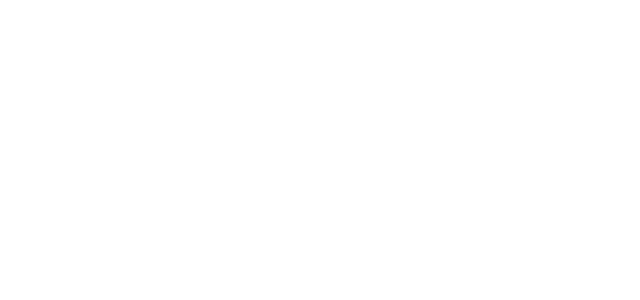
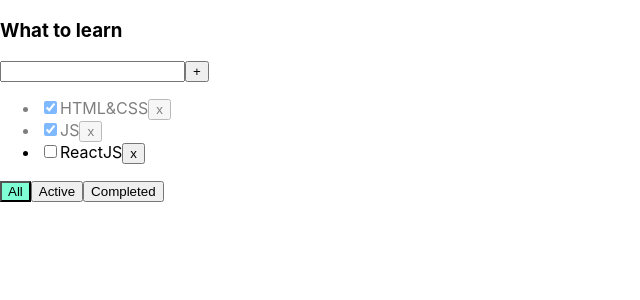
Before and after one commit to NadzeyaValatkevich/tasks, a React (Create React App) app: page / in a window 1280 px wide. Shown: the top 300 px of the page, without its empty margins (0-640 px from the left). Built offline with nearby package versions, Linux system fonts and the light colour scheme.

Commit message:
created todoList with tasks with hook useState

```diff
--- a/package.json
+++ b/package.json
@@ -10,6 +10,7 @@
     "@types/node": "^16.7.13",
     "@types/react": "^18.0.0",
     "@types/react-dom": "^18.0.0",
+    "@types/uuid": "^9.0.2",
     "react": "^18.2.0",
     "react-dom": "^18.2.0",
     "react-scripts": "5.0.1",
--- a/src/App.css
+++ b/src/App.css
@@ -1,38 +1,12 @@
-.App {
-  text-align: center;
+.error {
+    border: red 1px solid;
 }
-
-.App-logo {
-  height: 40vmin;
-  pointer-events: none;
+.error-message {
+    color: red;
 }
-
-@media (prefers-reduced-motion: no-preference) {
-  .App-logo {
-    animation: App-logo-spin infinite 20s linear;
-  }
+.active-filter {
+    background-color: aquamarine;
 }
-
-.App-header {
-  background-color: #282c34;
-  min-height: 100vh;
-  display: flex;
-  flex-direction: column;
-  align-items: center;
-  justify-content: center;
-  font-size: calc(10px + 2vmin);
-  color: white;
+.is-done {
+    opacity: 0.5;
 }
-
-.App-link {
-  color: #61dafb;
-}
-
-@keyframes App-logo-spin {
-  from {
-    transform: rotate(0deg);
-  }
-  to {
-    transform: rotate(360deg);
-  }
-}
--- a/src/App.tsx
+++ b/src/App.tsx
@@ -1,12 +1,68 @@
-import React from 'react';
+import React, {useState} from 'react';
 import './App.css';
+import {TodoList} from "./TodoList";
+import {v1} from "uuid";
 
-function App() {
-  return (
-    <div className="App">
+export type TaskType = {
+    id: string,
+    title: string,
+    isDone: boolean
+};
 
-    </div>
-  );
-}
+export type FilterValuesType = 'all' | 'active' | 'completed';
+
+const App = () => {
+
+    const [tasks, setTasks] = useState<TaskType[]>([
+            {id: v1(), title: 'HTML&CSS', isDone: true},
+            {id: v1(), title: 'JS', isDone: true},
+            {id: v1(), title: 'ReactJS', isDone: false},
+        ]
+    );
+
+    const [filter, setFilter] = useState<FilterValuesType>('all');
+
+    let tasksForTodoList = tasks;
+
+    if(filter === 'active') {
+        tasksForTodoList = tasks.filter(t => t.isDone === false)
+    };
+
+    if(filter === 'completed') {
+        tasksForTodoList = tasks.filter(t => t.isDone === true)
+    };
+
+    const removeTask = (id: string) => {
+        const filteredTasks = tasks.filter(t => t.id !== id)
+        setTasks(filteredTasks)
+    };
+
+    const changeFilter = (value: FilterValuesType) => {
+        setFilter(value)
+    };
+
+    const addTask = (title: string) => {
+        const task = {id: v1(), title: title, isDone: false};
+        const newTasks = [task, ...tasks];
+        setTasks(newTasks)
+    };
+
+    const changeStatus = (id: string, isDone: boolean) => {
+        setTasks(tasks.map(t => t.id === id ? {...t, isDone: isDone} : t))
+    }
+
+    return (
+        <div className="App">
+            <TodoList title={'What to learn'}
+                      tasks={tasksForTodoList}
+                      removeTask={removeTask}
+                      changeFilter={changeFilter}
+                      addTask={addTask}
+                      changeStatus={changeStatus}
+                      filter={filter}
+            />
+        </div>
+    );
+};
 
 export default App;
--- /dev/null
+++ b/src/TodoList.tsx
@@ -0,0 +1,89 @@
+import React, {ChangeEvent, KeyboardEvent, useState} from "react";
+import {FilterValuesType, TaskType} from "./App";
+
+type PropsType = {
+    title: string,
+    tasks: TaskType[],
+    removeTask: (taskId: string) => void,
+    changeFilter: (value: FilterValuesType) => void,
+    addTask: (title: string) => void,
+    changeStatus: (id: string, isDone: boolean) => void
+    filter: FilterValuesType
+};
+
+export const TodoList = (props: PropsType) => {
+
+    const [title, setTitle] = useState('');
+    const [error, setError] = useState<string | null>(null);
+
+    const addTask = () => {
+        if (title.trim() !== '') {
+            props.addTask(title);
+            setTitle('')
+        } else {
+            setError('Title is required')
+        }
+    };
+
+    const onChangeHandler = (e: ChangeEvent<HTMLInputElement>) => {
+        setTitle(e.currentTarget.value)
+    };
+
+    const onKeyDownHandler = (e: KeyboardEvent<HTMLInputElement>) => {
+        setError(null)
+        if (e.key === 'Enter') {
+            addTask()
+        }
+    };
+
+    const onAllClickHandler = () => props.changeFilter('all');
+    const onActiveClickHandler = () => props.changeFilter('active');
+    const onCompletedClickHandler = () => props.changeFilter('completed');
+
+    return (
+        <div>
+            <h3>{props.title}</h3>
+            <div>
+                <input className={error ? 'error' : ''}
+                       value={title}
+                       onChange={onChangeHandler}
+                       onKeyDown={onKeyDownHandler}
+                />
+                <button onClick={addTask}>+</button>
+                {error && <div className={'error-message'}>{error}</div>}
+            </div>
+            <ul>
+                {props.tasks.map(t => {
+
+                    const onClickHandler = () => props.removeTask(t.id);
+                    const onChangeHandler = (e: ChangeEvent<HTMLInputElement>) => {
+                        let newIsDoneValue = e.currentTarget.checked;
+                        props.changeStatus(t.id, newIsDoneValue)
+                    };
+
+                    return <li key={t.id}
+                               className={t.isDone ? 'is-done' : ''}
+                    >
+                        <input type={"checkbox"} checked={t.isDone} onChange={onChangeHandler}/>
+                        <span>{t.title}</span>
+                        <button onClick={onClickHandler}>x
+                        </button>
+                    </li>
+                })}
+            </ul>
+            <div>
+                <button onClick={onAllClickHandler}
+                        className={props.filter === 'all' ? 'active-filter' : ''}>All
+                </button>
+                <button onClick={onActiveClickHandler}
+                        className={props.filter === 'active' ? 'active-filter' : ''}
+                >Active
+                </button>
+                <button onClick={onCompletedClickHandler}
+                        className={props.filter === 'completed' ? 'active-filter' : ''}
+                >Completed
+                </button>
+            </div>
+        </div>
+    )
+}
```
Also changed, not shown: 1 other file (tests, documents, lock files or other folders).
